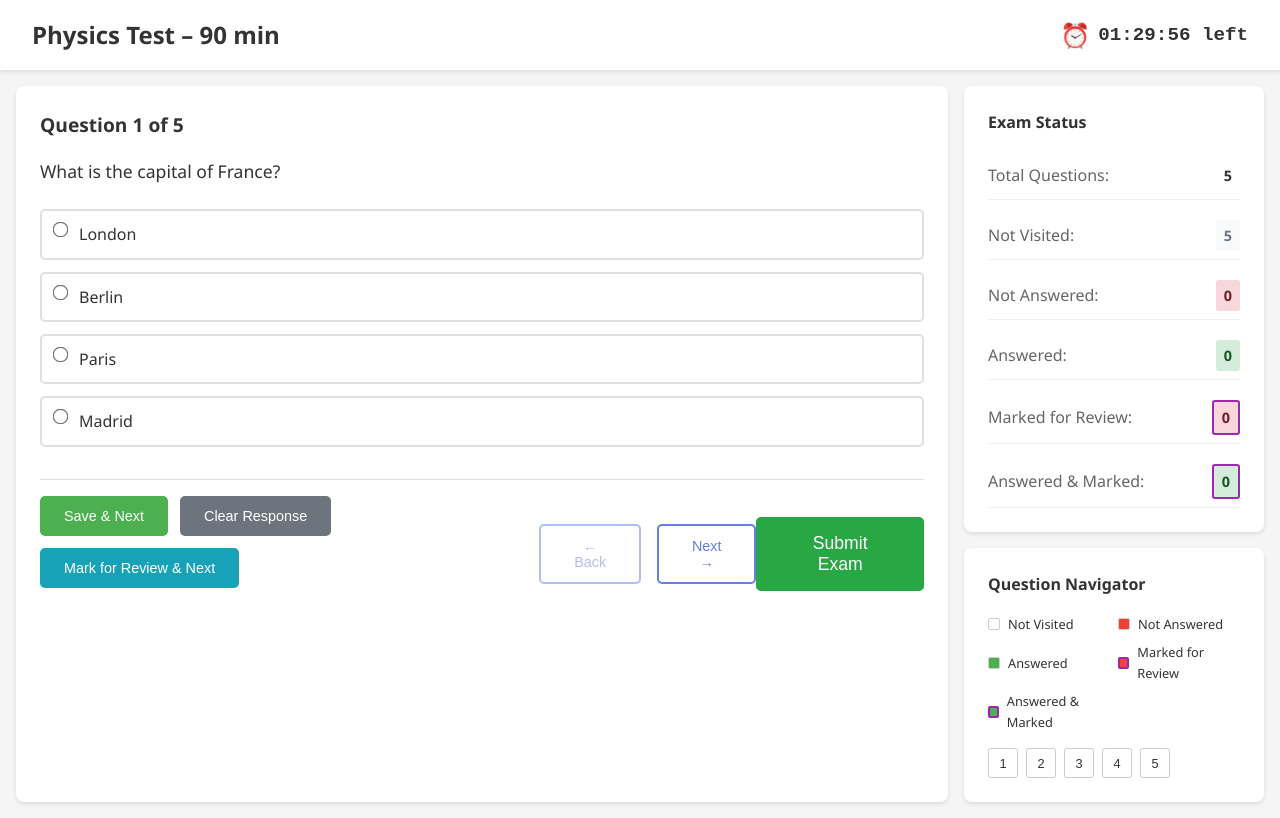
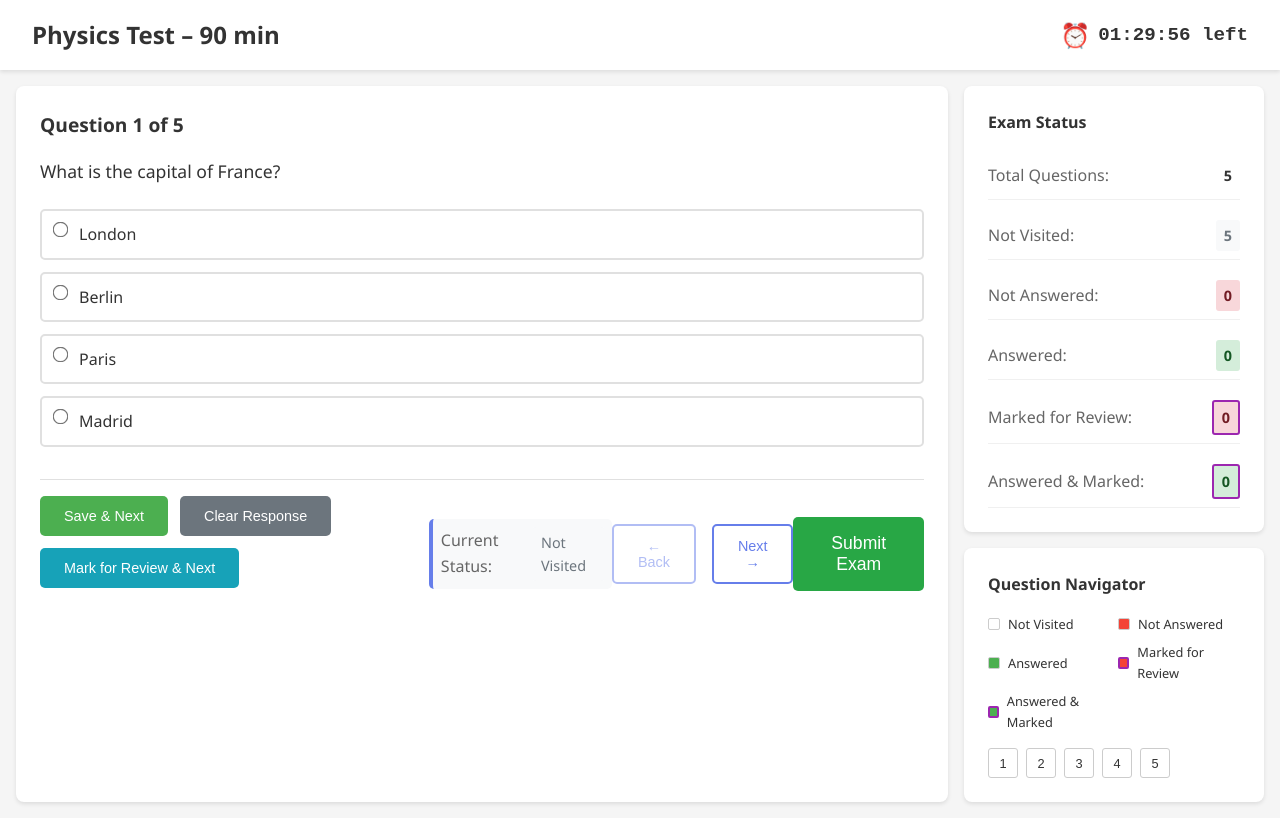
Before and after one commit to pradhandebasish2046/exam-portal-frontend, a React (Vite) app: page /exam/1 in a window 1280 px wide. Built offline with nearby package versions, Linux system fonts and the light colour scheme; no server answers.

Commit message:
Mark for Review & Next button issue fixed

```diff
--- a/src/components/Controls.jsx
+++ b/src/components/Controls.jsx
@@ -1,4 +1,4 @@
-import React from 'react';
+import React, { useState, useEffect } from 'react';
 import { flushSync } from 'react-dom';
 import { useExam, QUESTION_STATUS } from '../context/ExamContext';
 
@@ -12,10 +12,17 @@ const Controls = ({ onPrevious, onNext, onSubmit }) => {
     getQuestionStatus
   } = useExam();
 
+  const [buttonFeedback, setButtonFeedback] = useState(null);
   const isFirstQuestion = currentQuestionIndex === 0;
   const isLastQuestion = currentQuestionIndex === questions.length - 1;
   const currentAnswer = getAnswer(currentQuestionIndex);
   const hasSelectedOption = currentAnswer !== null && currentAnswer !== undefined;
+  const currentStatus = getQuestionStatus(currentQuestionIndex);
+
+  // Reset button feedback when question changes
+  useEffect(() => {
+    setButtonFeedback(null);
+  }, [currentQuestionIndex]);
 
   const handleSaveAndNext = () => {
     if (hasSelectedOption) {
@@ -31,25 +38,33 @@ const Controls = ({ onPrevious, onNext, onSubmit }) => {
 
 
   const handleMarkForReviewAndNext = () => {
+    const newStatus = hasSelectedOption ? QUESTION_STATUS.ANSWERED_REVIEW : QUESTION_STATUS.MARKED_REVIEW;
+
     console.log('Mark for Review clicked:', {
       currentQuestionIndex,
       hasSelectedOption,
       currentAnswer,
-      status: hasSelectedOption ? 'ANSWERED_REVIEW' : 'MARKED_REVIEW'
+      newStatus,
+      currentStatus
     });
+
+    // Set visual feedback based on whether option is selected
+    if (hasSelectedOption) {
+      setButtonFeedback('answered-marked'); // Green with purple border
+    } else {
+      setButtonFeedback('marked-for-review'); // Red with purple border
+    }
 
     // Use flushSync to ensure the status update is synchronous
     flushSync(() => {
-      if (hasSelectedOption) {
-        // Save the answer as Answered & Marked for Review, go to next question
-        setQuestionStatus(currentQuestionIndex, QUESTION_STATUS.ANSWERED_REVIEW);
-      } else {
-        // Mark as Marked for Review (red with purple border), go to next question
-        setQuestionStatus(currentQuestionIndex, QUESTION_STATUS.MARKED_REVIEW);
-      }
+      setQuestionStatus(currentQuestionIndex, newStatus);
     });
 
-    onNext();
+    // Clear feedback after a short delay and move to next question
+    setTimeout(() => {
+      setButtonFeedback(null);
+      onNext();
+    }, 500);
   };
 
   const handleClearResponse = () => {
@@ -70,8 +85,6 @@ const Controls = ({ onPrevious, onNext, onSubmit }) => {
           Save & Next
         </button>
 
-
-
         <button
           className="btn btn-secondary"
           onClick={handleClearResponse}
@@ -80,11 +93,23 @@ const Controls = ({ onPrevious, onNext, onSubmit }) => {
         </button>
 
         <button
-          className="btn btn-info"
+          className={`btn btn-info ${buttonFeedback ? `btn-${buttonFeedback}` : ''}`}
           onClick={handleMarkForReviewAndNext}
         >
           Mark for Review & Next
         </button>
+      </div>
+
+      {/* Current question status indicator */}
+      <div className="current-status">
+        <span className="status-label">Current Status: </span>
+        <span className={`status-indicator ${currentStatus.toLowerCase().replace('_', '-')}`}>
+          {currentStatus === QUESTION_STATUS.ANSWERED_REVIEW ? 'Answered & Marked' :
+           currentStatus === QUESTION_STATUS.MARKED_REVIEW ? 'Marked for Review' :
+           currentStatus === QUESTION_STATUS.ANSWERED ? 'Answered' :
+           currentStatus === QUESTION_STATUS.NOT_ANSWERED ? 'Not Answered' :
+           'Not Visited'}
+        </span>
       </div>
 
       <div className="navigation-controls">
--- a/src/pages/ExamPage.jsx
+++ b/src/pages/ExamPage.jsx
@@ -143,7 +143,11 @@ const ExamPage = () => {
     // But preserve MARKED_REVIEW and ANSWERED_REVIEW statuses
     console.log('handleQuestionSelect - Current status:', currentStatus, 'Has option:', hasSelectedOption, 'Question:', currentQuestionIndex);
 
-    if (currentStatus === QUESTION_STATUS.NOT_VISITED) {
+    // Preserve marked statuses - don't change them when navigating
+    if (currentStatus === QUESTION_STATUS.ANSWERED_REVIEW || currentStatus === QUESTION_STATUS.MARKED_REVIEW) {
+      console.log('Preserving marked status:', currentStatus, 'for question:', currentQuestionIndex);
+      // Don't change the status for marked questions
+    } else if (currentStatus === QUESTION_STATUS.NOT_VISITED) {
       // First time visiting - set status based on whether option is selected
       if (hasSelectedOption) {
         setQuestionStatus(currentQuestionIndex, QUESTION_STATUS.ANSWERED);
@@ -156,15 +160,7 @@ const ExamPage = () => {
     } else if (currentStatus === QUESTION_STATUS.ANSWERED && !hasSelectedOption) {
       // If previously answered but now no option selected, mark as not answered
       setQuestionStatus(currentQuestionIndex, QUESTION_STATUS.NOT_ANSWERED);
-    } else if (currentStatus === QUESTION_STATUS.ANSWERED_REVIEW && !hasSelectedOption) {
-      // If previously answered and marked but now no option selected, mark as marked for review only
-      setQuestionStatus(currentQuestionIndex, QUESTION_STATUS.MARKED_REVIEW);
-    } else if (currentStatus === QUESTION_STATUS.ANSWERED_REVIEW || currentStatus === QUESTION_STATUS.MARKED_REVIEW) {
-      // Preserve marked statuses - don't change them
-      console.log('Preserving marked status:', currentStatus);
     }
-    // If status is MARKED_REVIEW or ANSWERED_REVIEW, preserve it
-    // These statuses should not be automatically changed when navigating to the question
 
     setCurrentQuestion(questionIndex);
   };
@@ -177,7 +173,15 @@ const ExamPage = () => {
 
   const handleNext = () => {
     if (currentQuestionIndex < questions.length - 1) {
-      handleQuestionSelect(currentQuestionIndex + 1);
+      // Save time spent on current question before switching
+      if (currentQuestionStartTime && isExamStarted && currentQuestionIndex >= 0) {
+        const timeSpentOnCurrent = (Date.now() - currentQuestionStartTime) / 1000;
+        const currentTime = timeSpent[currentQuestionIndex] || 0;
+        updateTimeSpent({ [currentQuestionIndex]: currentTime + timeSpentOnCurrent });
+      }
+
+      // Move to next question without processing current question status
+      setCurrentQuestion(currentQuestionIndex + 1);
     }
   };
 
--- a/src/styles.css
+++ b/src/styles.css
@@ -313,6 +313,31 @@ body {
   font-size: 1.1rem;
 }
 
+/* Button feedback styles for Mark for Review */
+.btn-answered-marked {
+  background-color: #4CAF50 !important;
+  color: white !important;
+  border: 3px solid #9C27B0 !important;
+  box-shadow: 0 0 10px rgba(76, 175, 80, 0.5) !important;
+  animation: pulse 0.5s ease-in-out;
+  font-weight: bold !important;
+}
+
+.btn-marked-for-review {
+  background-color: #F44336 !important;
+  color: white !important;
+  border: 3px solid #9C27B0 !important;
+  box-shadow: 0 0 10px rgba(244, 67, 54, 0.5) !important;
+  animation: pulse 0.5s ease-in-out;
+  font-weight: bold !important;
+}
+
+@keyframes pulse {
+  0% { transform: scale(1); }
+  50% { transform: scale(1.05); }
+  100% { transform: scale(1); }
+}
+
 /* Controls */
 .controls {
   display: flex;
@@ -320,6 +345,51 @@ body {
   align-items: center;
   padding-top: 1rem;
   border-top: 1px solid #e0e0e0;
+}
+
+.current-status {
+  display: flex;
+  align-items: center;
+  gap: 0.5rem;
+  margin: 1rem 0;
+  padding: 0.5rem;
+  background-color: #f8f9fa;
+  border-radius: 5px;
+  border-left: 4px solid #667eea;
+}
+
+.status-indicator {
+  padding: 0.25rem 0.5rem;
+  border-radius: 3px;
+  font-size: 0.9rem;
+  font-weight: 500;
+}
+
+.status-indicator.answered-marked {
+  background-color: #d4edda;
+  color: #155724;
+  border: 1px solid #9C27B0;
+}
+
+.status-indicator.marked-for-review {
+  background-color: #f8d7da;
+  color: #721c24;
+  border: 1px solid #9C27B0;
+}
+
+.status-indicator.answered {
+  background-color: #d4edda;
+  color: #155724;
+}
+
+.status-indicator.not-answered {
+  background-color: #f8d7da;
+  color: #721c24;
+}
+
+.status-indicator.not-visited {
+  background-color: #f8f9fa;
+  color: #6c757d;
 }
 
 .navigation-controls {
```
